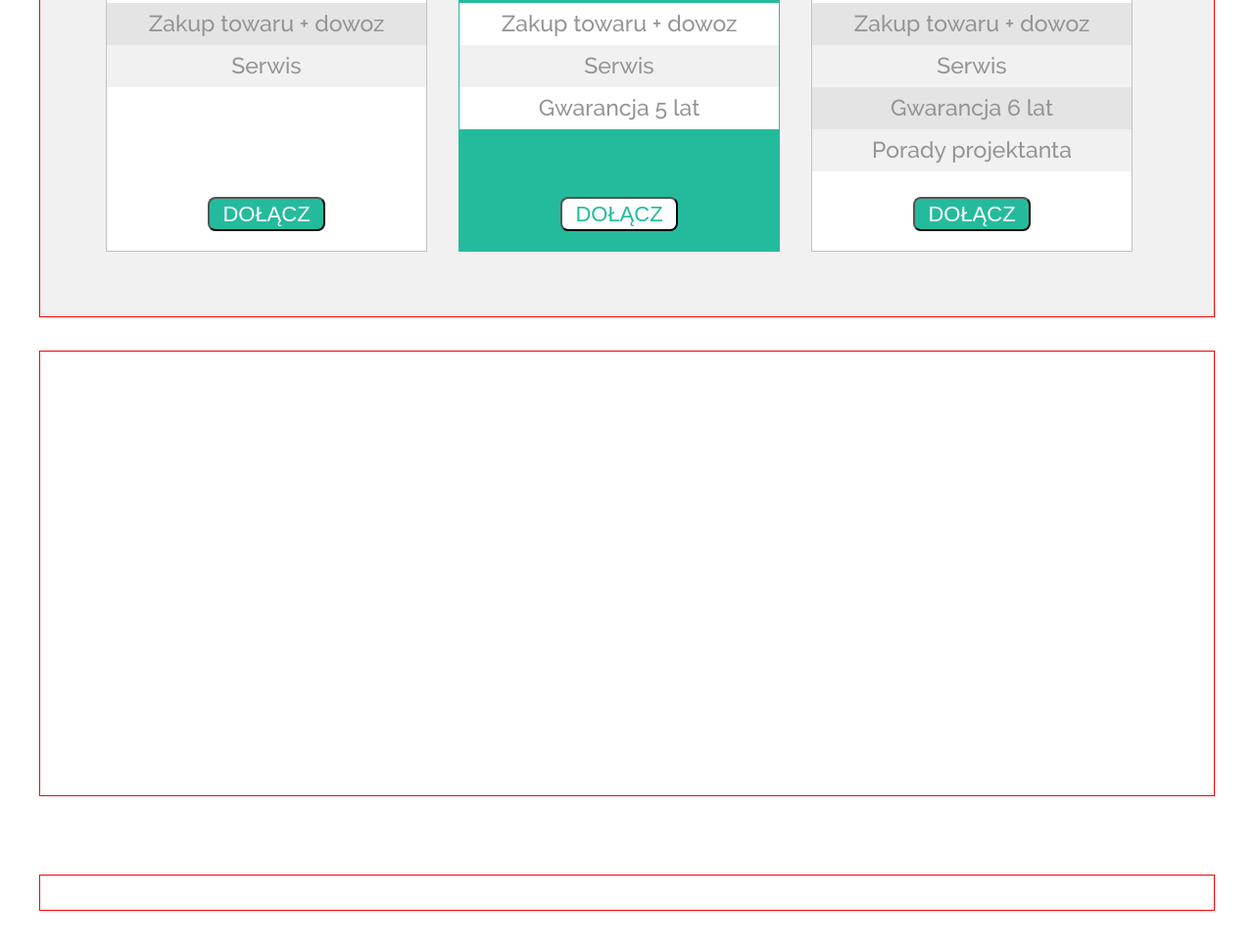
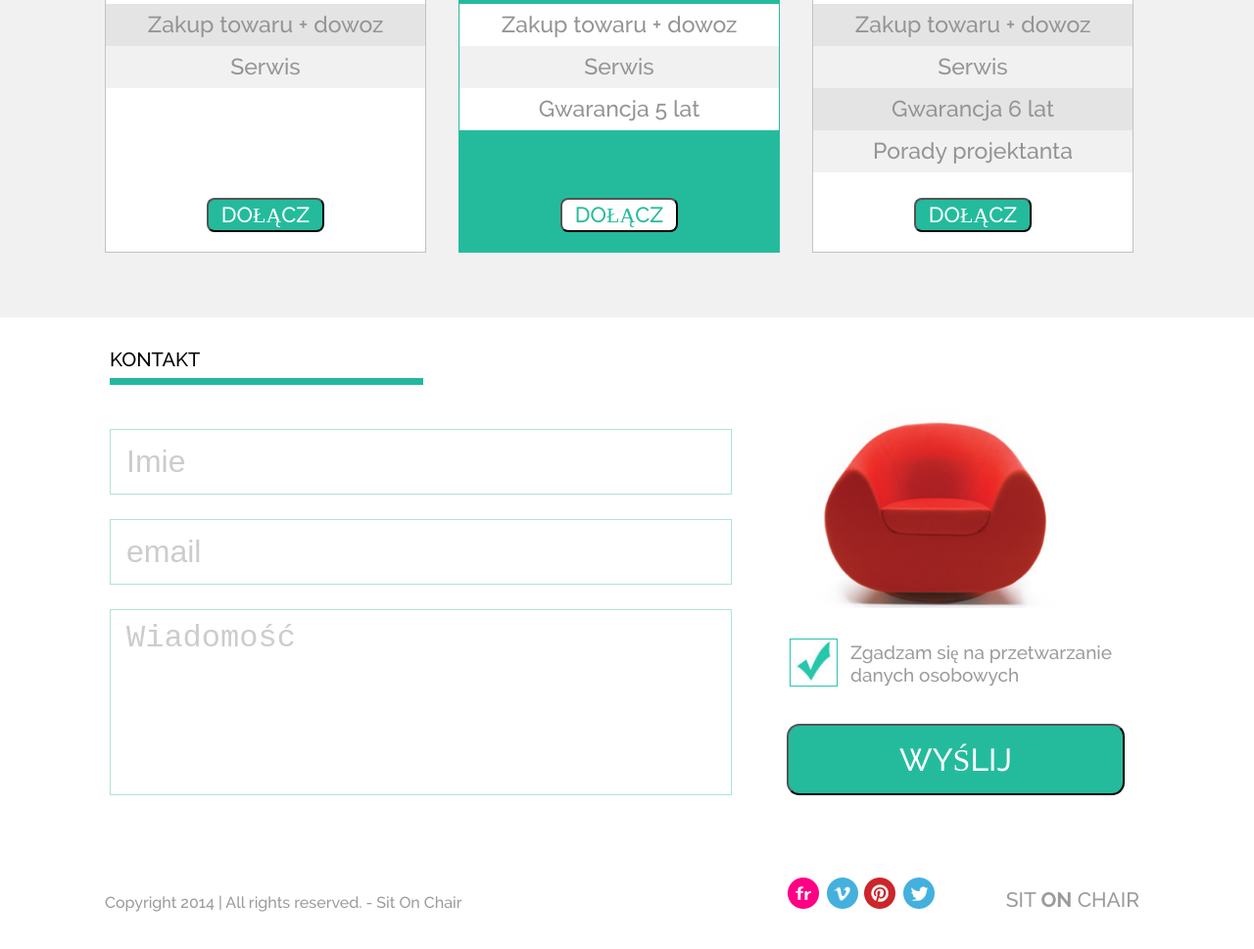
Before and after one commit to DominikP1992/SitOnChair_warsztat, a plain HTML site: page index.html in a window 1280 px wide. Shown: the part 1297-2266 px from the top of the page at 98% size. Drawn offline with nearby package versions, Linux system fonts and the light colour scheme.

Commit message:
prawie całe

```diff
--- a/css/style.css
+++ b/css/style.css
@@ -17,11 +17,19 @@
     line-height: 50px;
 }
 
+button {
+    font-family: 'ralewaymedium';
+}
+
+button:focus {
+    outline: none;
+}
+
 .conteiner {
     margin: auto;
     width: 1200px;
     height: 2273px;
-    background-image: url("file:///home/dominik/coderslab/html_css/warsztat/SitOnChair/warsztat1.jpg");
+    /*background-image: url("file:///home/dominik/coderslab/html_css/warsztat/SitOnChair/warsztat1.jpg");*/
     background-size: inherit;
     background-repeat: no-repeat;
 }
@@ -40,9 +48,13 @@
     font-style: normal;
 }
 
+section, header, footer {
+  width: 100%;
+}
+
 .main_width {
     padding: 0 77px 0 67px;
-    border: 0.1px solid red;
+    /*border: 0.1px solid red;*/
     width: 1200px;
     display: flex;
     margin: auto;
@@ -250,7 +262,6 @@ nav {
 }
 
 .price_header {
-    background: rgba(22, 255, 0, 0.49);
     font-size: 21px;
     font-family: sans-serif;
     border-bottom: 9px solid #24bb9d;
@@ -335,7 +346,7 @@ nav {
     background-color: #f1f1f1;
 }
 
-.price_card > :last-child {
+.price_card> :last-child {
     position: absolute;
     width: 100%;
     bottom: 20px;
@@ -348,10 +359,6 @@ nav {
     font-size: 22px;
     color: white;
     border-radius: 8px;
-}
-
-button:focus {
-  outline: none;
 }
 
 .price_card2 {
@@ -370,11 +377,11 @@ button:focus {
     background-color: white;
 }
 
-.options2 > :nth-child(2n+1) {
+.options2> :nth-child(2n+1) {
     background-color: white;
 }
 
-.price_card2 > :nth-child(2){
+.price_card2> :nth-child(2) {
     color: white;
 }
 
@@ -384,16 +391,147 @@ button:focus {
 }
 
 
-
-
 /*////////////////////////Seciton 4//////////////*/
 
 .section4_contact {
-    margin-top: 34px;
-    height: 455px;
+    margin-top: 31px;
+    height: 462px;
+    font-family: 'ralewaymedium';
 }
 
+.section4_contact>.main_width {
+    padding-left: 72px;
+    padding-bottom: 5px;
+    justify-content: space-between;
+}
+
+.contact_form {
+    display: flex;
+    flex-direction: column;
+    width: 635px;
+    font-size: 20px;
+}
+
+::-webkit-input-placeholder {
+    color: rgba(0, 0, 0, 0.2);
+}
+
+.contact_form hr {
+    height: 7px;
+    width: 320px;
+    border: none;
+    background-color: rgb(34, 184, 159);
+    margin: 7px 0 45px 0;
+}
+
+.contact_inputs {
+    display: flex;
+    width: 100%;
+    flex-direction: column;
+}
+
+.contact_inputs> :nth-child(n+2) {
+    margin-top: 25px;
+}
+
+.contact_inputs>* {
+    height: 67px;
+    border: 1px solid #aee4d6;
+    padding: 16px;
+    font-size: 32px;
+}
+
+
+/*???*/
+
+.contact_inputs>textarea {
+    height: 190px;
+    padding-top: 10px;
+    resize: none;
+}
+
+.contact_submit {
+    /*background-color: rgba(41, 80, 4, 0.39);*/
+    width: 345px;
+    margin-right: 15px;
+    position: relative;
+}
+
+.red_chair {
+    width: 266px;
+    margin-top: 54px;
+    margin-left: 19px;
+}
+
+.submit_checkbox_parent {
+    margin-top: 27px;
+}
+
+.submit_checkbox {
+    float: left;
+    margin-left: 3px;
+    width: 49px;
+    height: 49px;
+    border: 1px solid #28c5ad;
+    background-image: url("../images/form_ok.jpg");
+    background-position: center;
+    background-repeat: no-repeat;
+    background-size: 90% 90%;
+}
+
+.submit_text {
+    float: right;
+    width: 280px;
+    font-size: 19px;
+    margin-top: 3px;
+    color: #9b9b9b;
+}
+
+.contact_submit>button {
+    width: 100%;
+    position: absolute;
+    bottom: 0;
+    left: 0;
+    opacity: 2.2;
+    color: white;
+    height: 73px;
+    background-color: #24bb9d;
+    font-size: 32px;
+    border-radius: 13px;
+}
+
+
+/*////////////////////////Footer//////////////*/
+
 footer {
-    margin-top: 80px;
+    margin-top: 77px;
+    margin-bottom: 25px;
     height: 37px;
 }
+
+footer>.main_width {
+    justify-content: space-between;
+}
+
+.rights {
+    align-self: flex-end;
+    font-family: 'ralewaymedium';
+    color: #9b9b9b;
+}
+
+.icons_logo {
+    display: flex;
+    justify-content: space-between;
+    width: 360px;
+}
+
+.logo1 {
+    align-self: flex-end;
+    font-family: 'ralewaymedium';
+    color: #9b9b9b;
+    font-size: 21px;
+}
+
+.logo1 > span {
+font-family: 'ralewaybold';
+}
--- a/index.html
+++ b/index.html
@@ -9,7 +9,8 @@
 </head>
 
 <body>
-    <div class="conteiner">
+    <!-- <div class="conteiner"> -->
+
         <header>
             <div class="main_width">
                 <p class="logo">SIT <span>ON</span> CHAIR</p>
@@ -123,17 +124,47 @@
 
         <section class="section4_contact">
             <div class="main_width">
-
+                <form class="contact_form">
+                    <div class="contact_header">KONTAKT</div>
+                    <hr />
+                    <div class="contact_inputs">
+                        <input type="text" name="name" placeholder="Imie">
+                        <input type="email" name="email" placeholder="email">
+                        <textarea placeholder="Wiadomość"></textarea>
+                    </div>
+                </form>
+                <div class="contact_submit">
+                    <img class="red_chair" src="images/red_chair.png" />
+                    <div class="submit_checkbox_parent">
+                        <div class="submit_checkbox"></div>
+                        <div class="submit_text">
+                            Zgadzam się na przetwarzanie danych osobowych
+                        </div>
+                    </div>
+                    <button>WYŚLIJ</button>
+                </div>
             </div>
         </section>
 
         <footer>
             <div class="main_width">
+                <span class="rights">Copyright 2014 | All rights reserved. - Sit On Chair
+                </span>
+                <div class="icons_logo">
+                    <div>
+                        <img src="images/flickr.png" />
+                        <img src="images/vimeo.png" />
+                        <img src="images/pinterest.png" />
+                        <img src="images/twitter.png" />
+                    </div>
 
+                        <span class="logo1">SIT <span>ON</span> CHAIR</span>
+
+                </div>
             </div>
         </footer>
 
-    </div>
+    <!-- </div> -->
 
 
 
```
Lines whose indentation alone changed are shown as unchanged.
